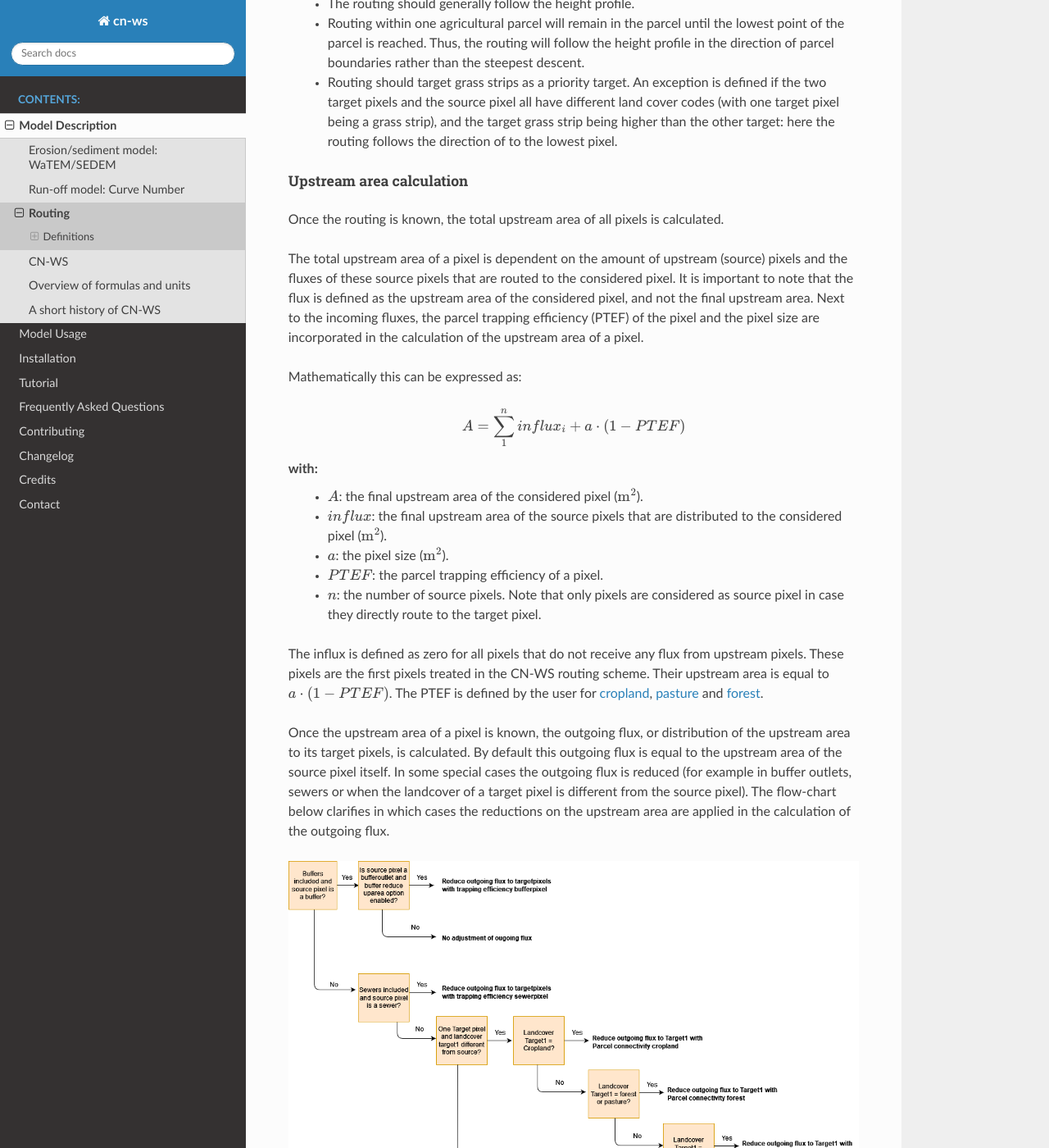
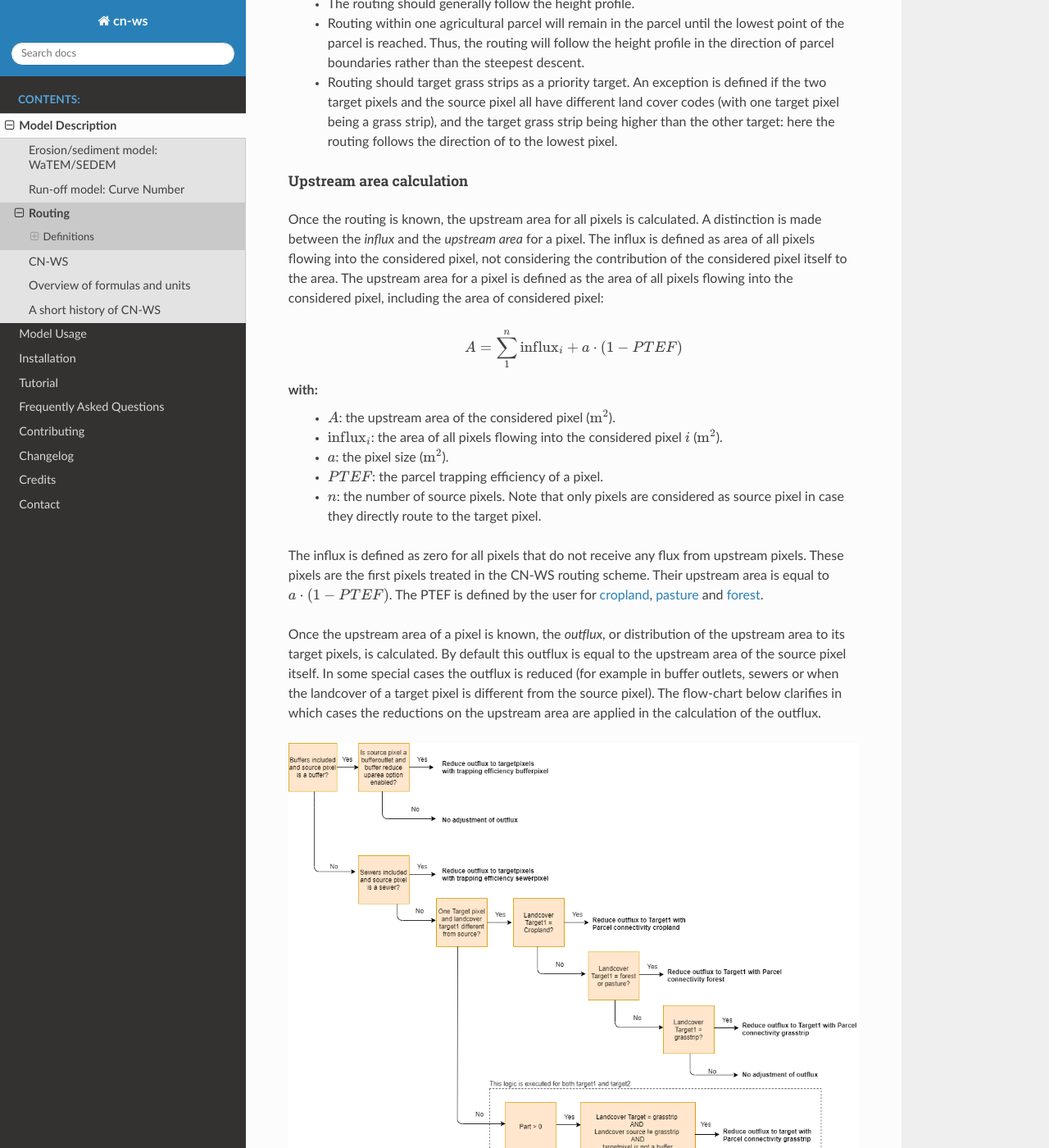
Before and after one commit to watem-sedem/watem-sedem, a Sphinx documentation site: the page built from docs/routing.rst, in a window 1280 px wide and 1400 px high, scrolled down 6070 px. Shown: the whole window at 82% size. Built offline with Sphinx 7.4.7 and the Read the Docs theme 2.0.0, drawn with Linux system fonts in a browser that asks for light colours; some of the changed text lies outside the part shown.

Commit message:
update on definitions influx, outflux and upstream area

```diff
--- a/docs/routing.rst
+++ b/docs/routing.rst
@@ -268,24 +268,20 @@ The implementation of this rule-bank aims to satisfy following conditions:
 Upstream area calculation
 *************************
 
-Once the routing is known, the total upstream area of all pixels is calculated.
-
-The total upstream area of a pixel is dependent on the amount of upstream (source)
-pixels and the fluxes of these source pixels that are routed to the considered
-pixel. It is important to note that the flux is defined as the upstream area
-of the considered pixel, and not the final upstream area. Next to the incoming
-fluxes, the parcel trapping efficiency (PTEF) of the pixel and the pixel size
-are incorporated in the calculation of the upstream area of a pixel.
-
-Mathematically this can be expressed as:
+Once the routing is known, the upstream area for all pixels is calculated. A
+distinction is made between the *influx* and the *upstream area* for a pixel.
+The influx is defined as area of all pixels flowing into the considered
+pixel, not considering the contribution of the considered pixel itself to the
+area. The upstream area for a pixel is defined as the area of all pixels
+flowing into the considered pixel, including the area of considered pixel:
 
 .. math::
-        A = {\sum_1^n{influx_i}} + a \cdot (1-PTEF)
+        A = {\sum_1^n{\text{influx}_i}} + a \cdot (1-PTEF)
 
 with:
- - :math:`A`: the final upstream area of the considered pixel (:math:`\text{m}^2`).
- - :math:`influx`: the final upstream area of the source pixels that are distributed
-   to the considered pixel (:math:`\text{m}^2`).
+ - :math:`A`: the upstream area of the considered pixel (:math:`\text{m}^2`).
+ - :math:`\text{influx}_i`: the area of all pixels flowing into the considered
+   pixel :math:`i` (:math:`\text{m}^2`).
  - :math:`a`: the pixel size (:math:`\text{m}^2`).
  - :math:`PTEF`: the parcel trapping efficiency of a pixel.
  - :math:`n`: the number of source pixels. Note that only pixels are
@@ -293,42 +289,46 @@ with:
 
 The influx is defined as zero for all pixels that do not receive any flux from
 upstream pixels. These pixels are the first pixels treated in the CN-WS routing
-scheme. Their upstream area is equal to :math:`a \cdot (1-PTEF)`. The PTEF is defined
-by the user for :ref:`cropland <parceltrapppingcrop>`,
+scheme. Their upstream area is equal to :math:`a \cdot (1-PTEF)`. The PTEF is
+defined by the user for :ref:`cropland <parceltrapppingcrop>`,
 :ref:`pasture <parceltrappingpasture>` and :ref:`forest <parceltrappingforest>`.
 
-Once the upstream area of a pixel is known, the outgoing flux, or distribution of the
-upstream area to its target pixels, is calculated. By default this outgoing flux
-is equal to the upstream area of the source pixel itself. In some
-special cases the outgoing flux is reduced (for example in buffer outlets, sewers
-or when the landcover of a target pixel is different from the source pixel).
-The flow-chart below clarifies in which cases the reductions on the upstream area
-are applied in the calculation of the outgoing flux.
+Once the upstream area of a pixel is known, the *outflux*, or distribution
+of the upstream area to its target pixels, is calculated. By default this
+outflux is equal to the upstream area of the source pixel itself. In
+some special cases the outflux is reduced (for example in buffer outlets,
+sewers or when the landcover of a target pixel is different from the source
+pixel). The flow-chart below clarifies in which cases the reductions on the
+upstream area are applied in the calculation of the outflux.
 
 .. figure:: _static/png/sketch_distribute_uparea.png
     :align: center
 
-    Flow-chart of the distribution of the outgoing flux of a pixel in CN-WS.
-    Part is the fraction of the tabulated outgoing flux. Note that
+    Flow-chart of the distribution of the outflux of a pixel in CN-WS.
+    Part is the fraction of the tabulated outflux. Note that
     the sum of Part to target1 (part1) and target2 (part2) is equal to 1.
 
-When the outgoing flux is known for a source pixel, this flux is added to the
-upstream area of the target pixels by (note that part1+part2 = 1)
+When the outflux is known for a source pixel, this flux is added to the
+influx of the target pixels by (note that part1+part2 = 1)
 
 .. math::
-        A_{target1} = A_{target1} + flux \cdot part1
+        \text{influx}_{\text{target1},+} = \text{influx}_{\text{target1},-} +
+        \text{outflux} \cdot \text{part1}
 
-        A_{target2} = A_{target2} + flux \cdot part2
+        \text{influx}_{\text{target2},+} = \text{influx}_{\text{target2},-} +
+        \text{outflux} \cdot \text{part2}
 
 with:
 
- - :math:`A_{target1}`: the upstream area of the first target pixel.
- - :math:`A_{target2}`: the upstream area of the second target pixel.
- - :math:`flux`: the outgoing flux of the source pixel.
- - :math:`part1`: the fraction of the routing from the source pixel to the first
-   target pixel (-).
- - :math:`part2`: the fraction of the routing from the source pixel to the second
-   target pixel (-).
+ - :math:`\text{influx}_{\text{target1}}`: the influx of the first target
+   1 pixel. +: posterior, -: priori.
+ - :math:`\text{influx}_{\text{target2}}`: the influx of the first target
+   2 pixel. +: posterior, -: priori.
+ - :math:`\text{outflux}`: the outflux of the source pixel.
+ - :math:`\text{part1}`: the fraction of the routing from the source pixel to
+   the first target pixel (-).
+ - :math:`\text{part2}`: the fraction of the routing from the source pixel to
+   the second target pixel (-).
 
 Forced routing
 **************
```
Also changed, not shown: docs/_static/png/sketch_distribute_uparea.png, 1 other file.
